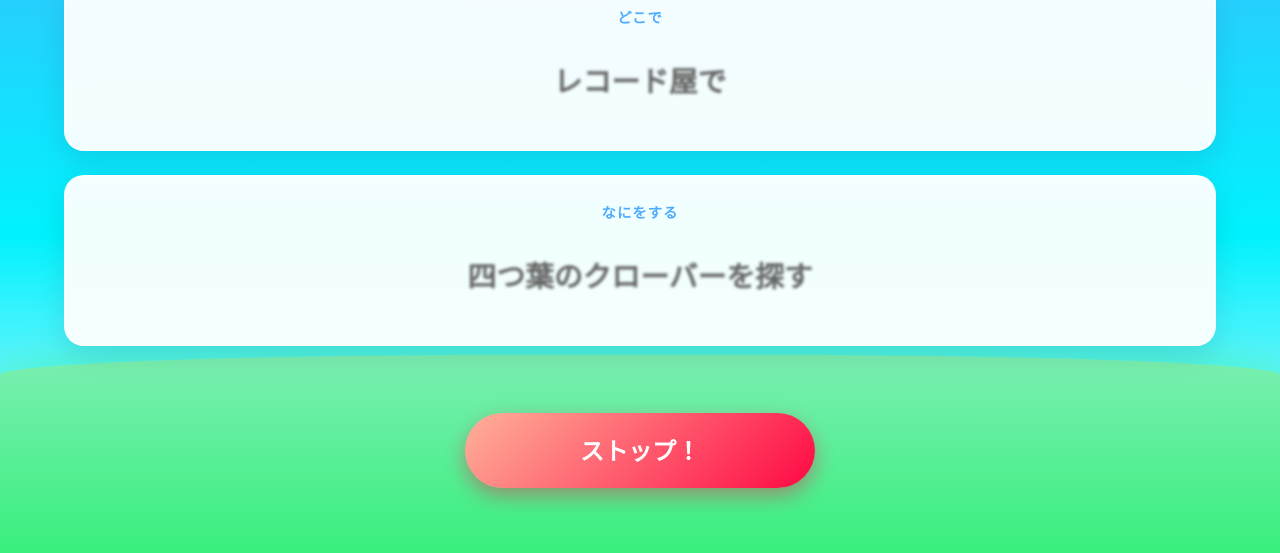
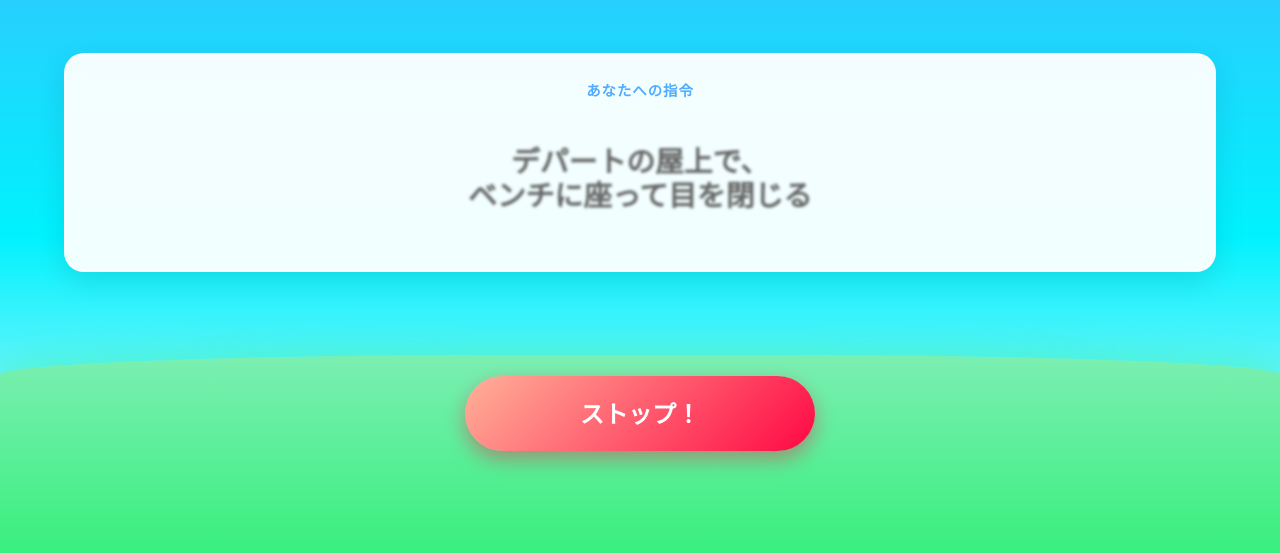
Before and after one commit to TsujimotoS1016/osanpowebapp, a plain HTML site: page index.html in a window 1280 px wide. Both pictures are taken after a click on the button "スタート！". Shown: the part 245-798 px from the top of the page. Drawn offline with Linux system fonts and the light colour scheme.

Commit message:
どこで何をするか一つにまとめた

```diff
--- a/index.html
+++ b/index.html
@@ -16,7 +16,7 @@
     <link
         href="https://fonts.googleapis.com/css2?family=M+PLUS+Rounded+1c:wght@500;800&family=Noto+Sans+JP:wght@400;700&display=swap"
         rel="stylesheet">
-    <link rel="stylesheet" href="style.css?v=10">
+    <link rel="stylesheet" href="style.css?v=12">
 </head>
 
 <body>
@@ -33,17 +33,10 @@
         </header>
 
         <main class="generator-area">
-            <div class="result-card" id="where-card">
-                <span class="label">どこで</span>
+            <div class="result-card" id="mission-card">
+                <span class="label">あなたへの指令</span>
                 <div class="roulette-window">
-                    <span id="where-text" class="result-text">？？？</span>
-                </div>
-            </div>
-
-            <div class="result-card" id="what-card">
-                <span class="label">なにをする</span>
-                <div class="roulette-window">
-                    <span id="what-text" class="result-text">？？？</span>
+                    <span id="mission-text" class="result-text">？？？</span>
                 </div>
             </div>
         </main>
--- a/script.js
+++ b/script.js
@@ -1,229 +1,107 @@
-const whereList = [
-    "近所の公園で",
-    "見知らぬ路地で",
-    "大きな木の下で",
-    "川沿いの道で",
-    "坂道の途中で",
-    "コンビニの前で",
-    "駅の近くで",
-    "いつも通らない道で",
-    "ベンチに座って",
-    "神社の境内で",
-    "橋の上で",
-    "日向ぼっこしながら",
-    "一駅手前で降りて",
-    "近所の路地で",
-    "川沿いで",
-    "公園のベンチで",
-    "神社で",
-    "橋の上から",
-    "湖畔で",
-    "並木道で",
-    "見知らぬ坂道で",
-    "城跡の芝生で",
-    "古い町並みで",
-    "喫茶店で",
-    "商店街で",
-    "自販機の前で",
-    "本屋で",
-    "駅のホームで",
-    "踏切で",
-    "バス停で",
-    "堤防で",
-    "木の下で",
-    "芝生で",
-    "コンビニで",
-    "スーパーで",
-    "花屋の前で",
-    "坂の途中で",
-    "橋の下で",
-    "公園のブランコで",
-    "砂場で",
-    "鉄棒で",
-    "緑地で",
-    "雑木林で",
-    "池の前で",
-    "石畳の上で",
-    "路地裏で",
-    "コインランドリーで",
-    "パン屋で",
-    "和菓子屋で",
-    "カフェの窓際で",
-    "ラーメン屋で",
-    "銭湯で",
-    "足湯で",
-    "サウナで",
-    "温泉街で",
-    "山の麓で",
-    "畑の脇で",
-    "田んぼ道で",
-    "用水路で",
-    "峠道で",
-    "展望台で",
-    "夜の公園で",
-    "星空の下で",
-    "街灯の下で",
-    "駐車場で",
-    "空港の近くで",
-    "港で",
-    "砂浜で",
-    "海沿いで",
-    "松林で",
-    "苔の生えた石垣で",
-    "竹林で",
-    "庭で",
-    "屋上で",
-    "階段の踊り場で",
-    "地下街で",
-    "デパートの屋上で",
-    "ショーウィンドウで",
-    "画廊で",
-    "博物館で",
-    "古着屋で",
-    "文具店で",
-    "楽器店で",
-    "レコード屋で",
-    "映画館のロビーで",
-    "水族館で",
-    "植物園で",
-    "動物園で",
-    "広場で",
-    "時計台の下で",
-    "交番の前で",
-    "電話ボックスで",
-    "郵便ポストの前で",
-    "標識の下で",
-    "ガード下で",
-    "トンネルの中で",
-    "坂の下で",
-    "芝生広場で",
-    "縁側で",
-    "畳の上で",
-    "足元で",
-    "扇風機の前で",
-    "シャワーを浴びながら",
-    "湯船で",
-    "布団の中で",
-    "今いる場所で"
+const missionList = [
+    "近所の路地で、<br>猫を探す",
+    "川沿いで、<br>水の音だけを聞く",
+    "公園のベンチで、<br>雲の形を追う",
+    "神社で、<br>深呼吸を3回する",
+    "橋の上から、<br>流れる葉っぱを見送る",
+    "湖畔で、<br>水切りの石を探す",
+    "並木道で、<br>落ち葉を踏む音を楽しむ",
+    "見知らぬ坂道で、<br>登り切って景色を見る",
+    "城跡の芝生で、<br>ただ空を見上げる",
+    "古い町並みで、<br>看板のタイポグラフィを眺める",
+    "喫茶店で、<br>何も考えずにコーヒーの湯気を見る",
+    "商店街で、<br>惣菜の匂いを嗅ぐ",
+    "自販機の前で、<br>普段飲まない飲み物を買う",
+    "本屋で、<br>表紙の色だけで本を1冊選ぶ",
+    "駅のホームで、<br>電車を見送るだけにする",
+    "踏切で、<br>通り過ぎる車両の数を数える",
+    "バス停で、<br>次に来たバスに適当に乗る",
+    "堤防で、<br>夕日を最後まで見届ける",
+    "木の下で、<br>木漏れ日の揺れを観察する",
+    "芝生で、<br>裸足になってみる",
+    "ベランダで、<br>冷たい風に当たる",
+    "窓際で、<br>雨だれが落ちるのを数える",
+    "玄関で、<br>靴を丁寧に磨く",
+    "コンビニで、<br>一番美味しそうなアイスを買う",
+    "スーパーで、<br>旬の果物の香りを嗅ぐ",
+    "花屋の前で、<br>季節の花を眺める",
+    "交差点で、<br>行き交う人の服の色を観察する",
+    "階段で、<br>一段飛ばしで登ってみる",
+    "坂の途中で、<br>振り返って街を見下ろす",
+    "橋の下で、<br>反響する音を楽しむ",
+    "公園のブランコで、<br>少しだけ揺れる",
+    "砂場で、<br>綺麗な砂の山を作る",
+    "鉄棒で、<br>ぶら下がって背中を伸ばす",
+    "緑地で、<br>四つ葉のクローバーを探す",
+    "雑木林で、<br>鳥の鳴き声の方向を探る",
+    "池の前で、<br>鯉が泳ぐのをぼーっと見る",
+    "水飲み場で、<br>水の冷たさを手に感じる",
+    "石畳の上で、<br>足裏の感触を確かめる",
+    "路地裏で、<br>古い室外機の音を聞く",
+    "コインランドリーで、<br>乾燥機が回るのを眺める",
+    "パン屋で、<br>焼きたてのパンの匂いに包まれる",
+    "和菓子屋で、<br>季節の上生菓子を一つ買う",
+    "カフェの窓際で、<br>道行く犬を観察する",
+    "ラーメン屋で、<br>スープの熱さだけに集中する",
+    "銭湯で、<br>ただお湯の温かさに溶ける",
+    "足湯で、<br>血流が良くなるのを感じる",
+    "サウナで、<br>心拍音だけを聴く",
+    "温泉街で、<br>硫黄の匂いを感じながら歩く",
+    "山の麓で、<br>山の稜線を指でなぞる",
+    "畑の脇で、<br>土の匂いを深呼吸する",
+    "田んぼ道で、<br>カエルの合唱に耳を傾ける",
+    "用水路で、<br>水の流れの速さを見比べる",
+    "峠道で、<br>遠くの街の灯りを探す",
+    "展望台で、<br>ミニチュアみたいな街を見下ろす",
+    "夜の公園で、<br>月が雲から出るのを待つ",
+    "星空の下で、<br>一番明るい星を見つける",
+    "街灯の下で、<br>自分の影の長さを確認する",
+    "駐車場で、<br>停まっている車の色を分類する",
+    "空港の近くで、<br>飛行機の離着陸を眺める",
+    "港で、<br>船が波に揺れるのを見る",
+    "砂浜で、<br>波が引く時の音を聞く",
+    "海沿いで、<br>潮風を顔に受ける",
+    "松林で、<br>松ぼっくりを一つ拾う",
+    "苔の生えた石垣で、<br>自然の緑を楽しむ",
+    "竹林で、<br>笹が擦れ合う音に包まれる",
+    "庭で、<br>雑草を一本だけ無心で抜く",
+    "ハンモックで、<br>揺れに身を任せる",
+    "屋上で、<br>360度の空を見渡す",
+    "階段の踊り場で、<br>ふと立ち止まる",
+    "地下街で、<br>人工的な風を感じる",
+    "デパートの屋上で、<br>ベンチに座って目を閉じる",
+    "ショーウィンドウで、<br>自分の歩く姿勢を確認する",
+    "画廊で、<br>一枚の絵だけをじっと見る",
+    "博物館で、<br>古い陶器の曲線を目でなぞる",
+    "古着屋で、<br>布の触り心地を確かめる",
+    "文具店で、<br>ノートの紙質を指で比べる",
+    "楽器店で、<br>アコースティックギターを眺める",
+    "レコード屋で、<br>ジャケ買いの直感を試す",
+    "映画館のロビーで、<br>ポップコーンの匂いを嗅ぐ",
+    "水族館で、<br>クラゲの浮遊に同調する",
+    "植物園で、<br>温室の湿った空気を吸う",
+    "動物園で、<br>動かない動物と一緒に止まる",
+    "広場で、<br>鳩が飛び立つのを見る",
+    "時計台の下で、<br>鐘の音を体で感じる",
+    "交番の前で、<br>地図の看板を目的なく見る",
+    "電話ボックスで、<br>受話器の重さを確かめる",
+    "郵便ポストの前で、<br>赤い色をじっと見る",
+    "標識の下で、<br>矢印の先を想像する",
+    "ガード下で、<br>電車の轟音に包まれる",
+    "トンネルの中で、<br>自分の声の反響を試す",
+    "坂の下で、<br>自転車が下ってくるのを見る",
+    "芝生広場で、<br>大の字に寝転がる",
+    "縁側で、<br>お茶をすすりながら庭を見る",
+    "畳の上で、<br>いぐさの匂いを嗅ぎながら目を閉じる",
+    "足元で、<br>日向ぼっこをしている気分になる",
+    "扇風機の前で、<br>風の音に耳を傾ける",
+    "シャワーを浴びながら、<br>水が流れる感覚に集中する",
+    "湯船で、<br>水面に波紋を作って遊ぶ",
+    "布団の中で、<br>自分の呼吸のテンポを数える",
+    "今いる場所で、<br>1分間だけ完全に動きを止める"
 ];
 
-const whatList = [
-    "深呼吸をする",
-    "空を見上げる",
-    "目を閉じて音を聴く",
-    "写真を1枚撮る",
-    "ストレッチをする",
-    "水分補給をする",
-    "スキップをしてみる",
-    "猫を探す",
-    "花を観察する",
-    "面白い看板を探す",
-    "鳥の声を聴く",
-    "雲の形に名前をつける",
-    "いつもより大股で歩く",
-    "好きな歌をハミングする",
-    "自販機で普段買わない飲み物を買う",
-    "信号の色が全部変わるまで待つ",
-    "水の音だけを聞く",
-    "雲の形を追う",
-    "深呼吸を3回する",
-    "流れる葉っぱを見送る",
-    "水切りの石を探す",
-    "落ち葉を踏む音を楽しむ",
-    "登り切って景色を見る",
-    "ただ空を見上げる",
-    "看板のタイポグラフィを眺める",
-    "何も考えずにコーヒーの湯気を見る",
-    "惣菜の匂いを嗅ぐ",
-    "普段飲まない飲み物を買う",
-    "表紙の色だけで本を1冊選ぶ",
-    "電車を見送るだけにする",
-    "通り過ぎる車両の数を数える",
-    "次に来たバスに適当に乗る",
-    "夕日を最後まで見届ける",
-    "木漏れ日の揺れを観察する",
-    "裸足になってみる",
-    "冷たい風に当たる",
-    "雨だれが落ちるのを数える",
-    "靴を丁寧に磨く",
-    "一番美味しそうなアイスを買う",
-    "旬の果物の香りを嗅ぐ",
-    "季節の花を眺める",
-    "行き交う人の服の色を観察する",
-    "一段飛ばしで登ってみる",
-    "振り返って街を見下ろす",
-    "反響する音を楽しむ",
-    "少しだけ揺れる",
-    "綺麗な砂の山を作る",
-    "ぶら下がって背中を伸ばす",
-    "四つ葉のクローバーを探す",
-    "鳥の鳴き声の方向を探る",
-    "鯉が泳ぐのをぼーっと見る",
-    "水の冷たさを手に感じる",
-    "足裏の感触を確かめる",
-    "古い室外機の音を聞く",
-    "乾燥機が回るのを眺める",
-    "焼きたてのパンの匂いに包まれる",
-    "季節の上生菓子を一つ買う",
-    "道行く犬を観察する",
-    "スープの熱さだけに集中する",
-    "ただお湯の温かさに溶ける",
-    "血流が良くなるのを感じる",
-    "心拍音だけを聴く",
-    "硫黄の匂いを感じながら歩く",
-    "山の稜線を指でなぞる",
-    "土の匂いを深呼吸する",
-    "カエルの合唱に耳を傾ける",
-    "水の流れの速さを見比べる",
-    "遠くの街の灯りを探す",
-    "ミニチュアみたいな街を見下ろす",
-    "月が雲から出るのを待つ",
-    "一番明るい星を見つける",
-    "自分の影の長さを確認する",
-    "停まっている車の色を分類する",
-    "飛行機の離着陸を眺める",
-    "船が波に揺れるのを見る",
-    "波が引く時の音を聞く",
-    "潮風を顔に受ける",
-    "松ぼっくりを一つ拾う",
-    "自然の緑を楽しむ",
-    "笹が擦れ合う音に包まれる",
-    "雑草を一本だけ無心で抜く",
-    "揺れに身を任せる",
-    "360度の空を見渡す",
-    "ふと立ち止まる",
-    "人工的な風を感じる",
-    "ベンチに座って目を閉じる",
-    "自分の歩く姿勢を確認する",
-    "一枚の絵だけをじっと見る",
-    "古い陶器の曲線を目でなぞる",
-    "布の触り心地を確かめる",
-    "ノートの紙質を指で比べる",
-    "アコースティックギターを眺める",
-    "ポップコーンの匂いを嗅ぐ",
-    "クラゲの浮遊に同調する",
-    "温室の湿った空気を吸う",
-    "動かない動物と一緒に止まる",
-    "鳩が飛び立つのを見る",
-    "鐘の音を体で感じる",
-    "地図の看板を目的なく見る",
-    "受話器の重さを確かめる",
-    "赤い色をじっと見る",
-    "矢印の先を想像する",
-    "電車の轟音に包まれる",
-    "自分の声の反響を試す",
-    "自転車が下ってくるのを見る",
-    "大の字に寝転がる",
-    "いぐさの匂いを嗅ぎながら目を閉じる",
-    "風の音に耳を傾ける",
-    "水が流れる感覚に集中する",
-    "水面に波紋を作って遊ぶ",
-    "自分の呼吸のテンポを数える",
-    "1分間だけ完全に動きを止める"
-];
-
-const whereText = document.getElementById('where-text');
-const whatText = document.getElementById('what-text');
+const missionText = document.getElementById('mission-text');
 const actionBtn = document.getElementById('action-btn');
 const btnText = actionBtn.querySelector('.btn-text');
 const generatorArea = document.querySelector('.generator-area');
@@ -249,8 +127,7 @@ function startRoulette() {
 
     // 50msごとにテキストを更新
     rouletteInterval = setInterval(() => {
-        whereText.textContent = getRandomItem(whereList);
-        whatText.textContent = getRandomItem(whatList);
+        missionText.innerHTML = getRandomItem(missionList);
     }, 50);
 }
 
@@ -261,8 +138,7 @@ function stopRoulette() {
 
     // 最終的な結果をセット（見た目がスムーズになるよう少し待つ）
     setTimeout(() => {
-        whereText.textContent = getRandomItem(whereList);
-        whatText.textContent = getRandomItem(whatList);
+        missionText.innerHTML = getRandomItem(missionList);
 
         generatorArea.classList.remove('roulette-active');
         generatorArea.classList.add('roulette-stop');
--- a/style.css
+++ b/style.css
@@ -231,7 +231,7 @@ header p {
 }
 
 .roulette-window {
-    height: 5.5rem; /* 2行になっても欠けないように、かつルーレット中にガタガタしないように高さを固定 */
+    height: 8.5rem; /* 3行になっても欠けないように高さを調整 */
     display: flex;
     align-items: center;
     justify-content: center;
```
